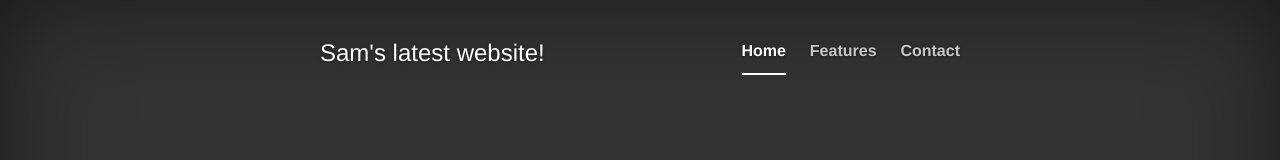
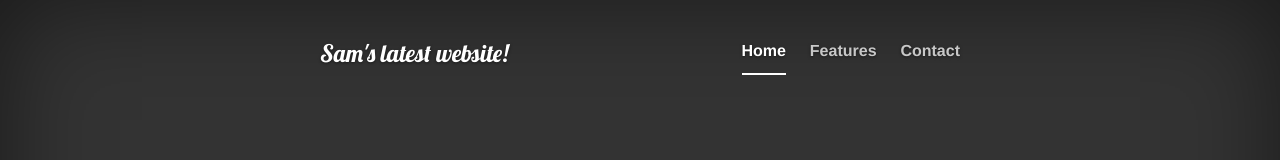
Before and after one commit to Sam-Landrum/Sam-Landrum.github.io, a plain HTML site: page website/index.html in a window 1280 px wide. Shown: the top 160 px of the page. Drawn offline with Linux system fonts and the light colour scheme.

Commit message:
Update index.html

```diff
--- a/website/index.html
+++ b/website/index.html
@@ -1,6 +1,8 @@
 <!DOCTYPE html>
 <!-- saved from url=(0039)http://getbootstrap.com/examples/cover/ -->
 <html lang="en"><head><meta http-equiv="Content-Type" content="text/html; charset=UTF-8">
+
+    <link href="https://fonts.googleapis.com/css?family=Lobster" rel="stylesheet" type="text/css">
 
     <meta http-equiv="X-UA-Compatible" content="IE=edge">
     <meta name="viewport" content="width=device-width, initial-scale=1">
@@ -32,7 +34,10 @@
   </head>
 
   <body>
-
+   <style>
+       .masthead-brand{
+           font-family: Lobster}
+      </style>
     <div class="site-wrapper">
 
       <div class="site-wrapper-inner">
```
